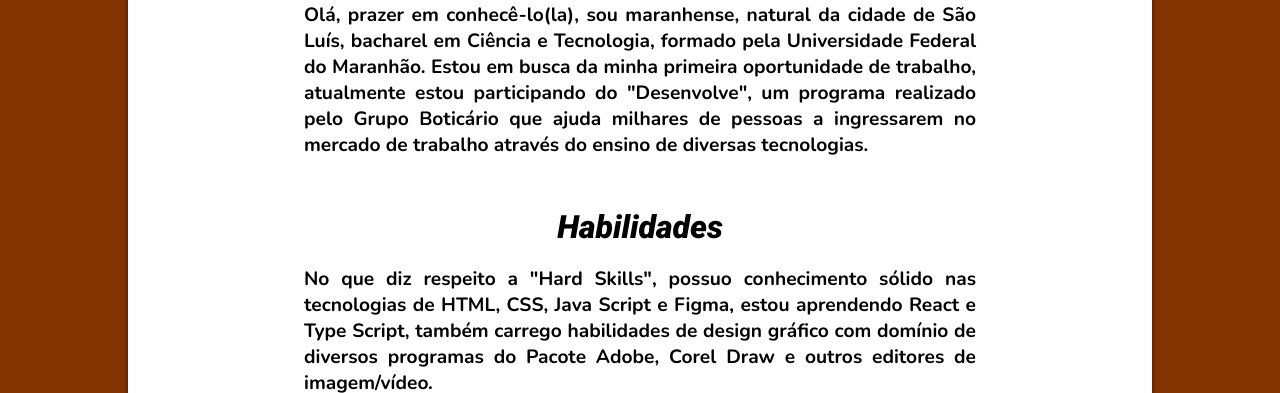
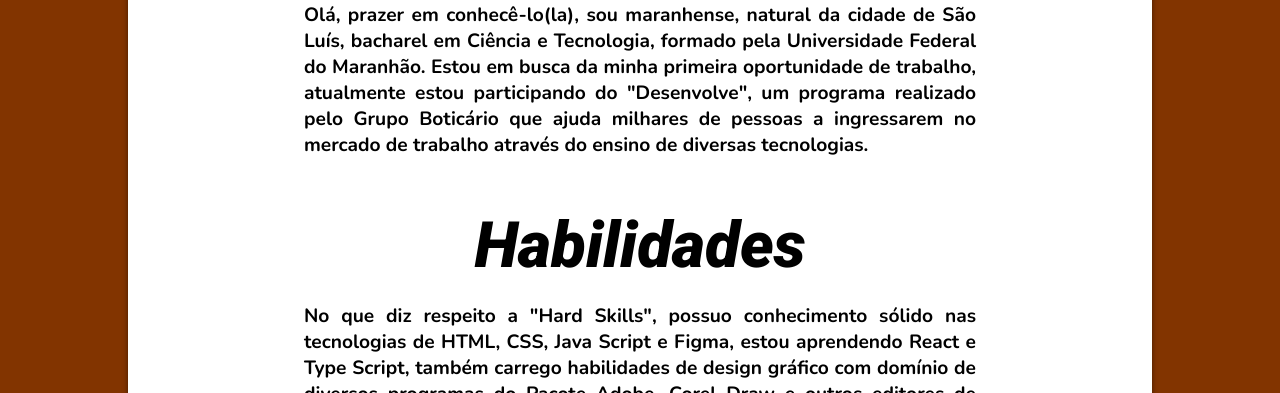
Before and after one commit to CarlosVieira1994/Carlos-Vieira, a plain HTML site: page index.html in a window 1280 px wide. Shown: the part 412-805 px from the top of the page. Drawn offline with nearby package versions, Linux system fonts and the light colour scheme.

Commit message:
Alteração dos títulos para telas grandes

```diff
--- a/style.css
+++ b/style.css
@@ -288,8 +288,8 @@ body::-webkit-scrollbar {
   text-align: left;
   font-size: 3.7vw;
   }
-  .inicio-img {
-
+  .titulos {
+    font-size: 4em;
   }
   #avatar {
   min-width: 300px;
```
